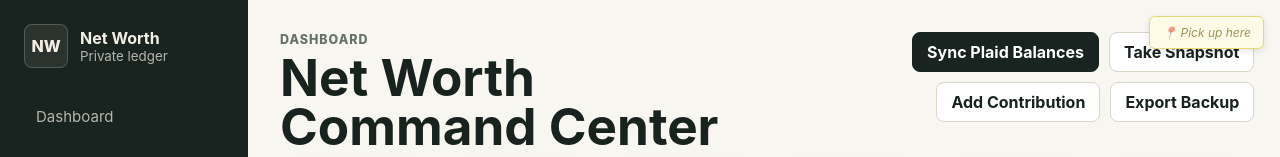
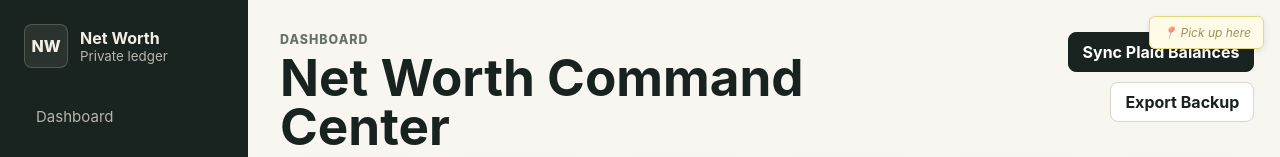
Before and after one commit to MustBeMerrick/net-worth-app, a Next.js app: page / in a window 1280 px wide. Shown: the top 157 px of the page. Built offline with nearby package versions, Linux system fonts and the light colour scheme; no server answers; the database is empty.

Commit message:
-- dashboard: remove Take Snapshot + Add Contribution buttons

```diff
--- a/app/page.tsx
+++ b/app/page.tsx
@@ -13,7 +13,6 @@ import {
   percent
 } from "@/lib/calculations";
 import { getFinanceData } from "@/lib/db-data";
-import { takeSnapshot } from "@/app/snapshots/actions";
 
 export const dynamic = "force-dynamic";
 
@@ -38,10 +37,6 @@ export default async function DashboardPage() {
               <small className="action-subtext">synced: {dateTimeLabel(summary.lastPlaidSync)}</small>
             ) : null}
           </div>
-          <form action={takeSnapshot}>
-            <ActionButton type="submit">Take Snapshot</ActionButton>
-          </form>
-          <ActionButton>Add Contribution</ActionButton>
           <ActionButton>Export Backup</ActionButton>
         </div>
       </header>
```
